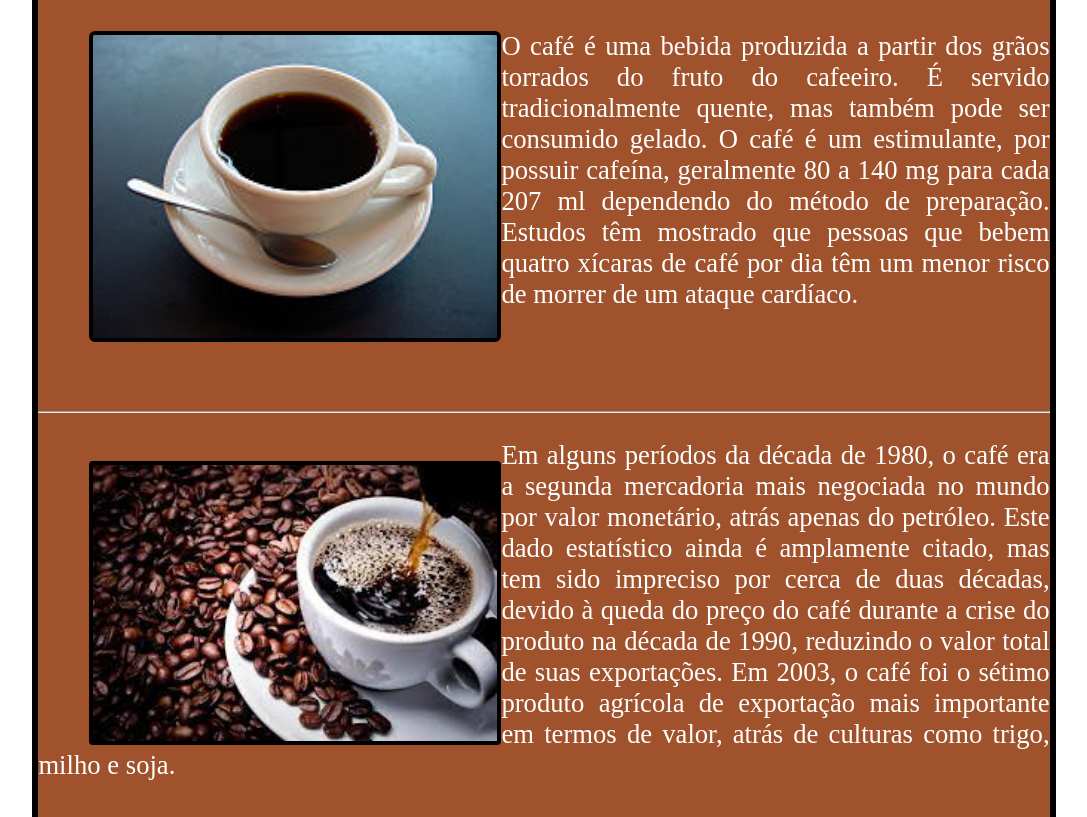
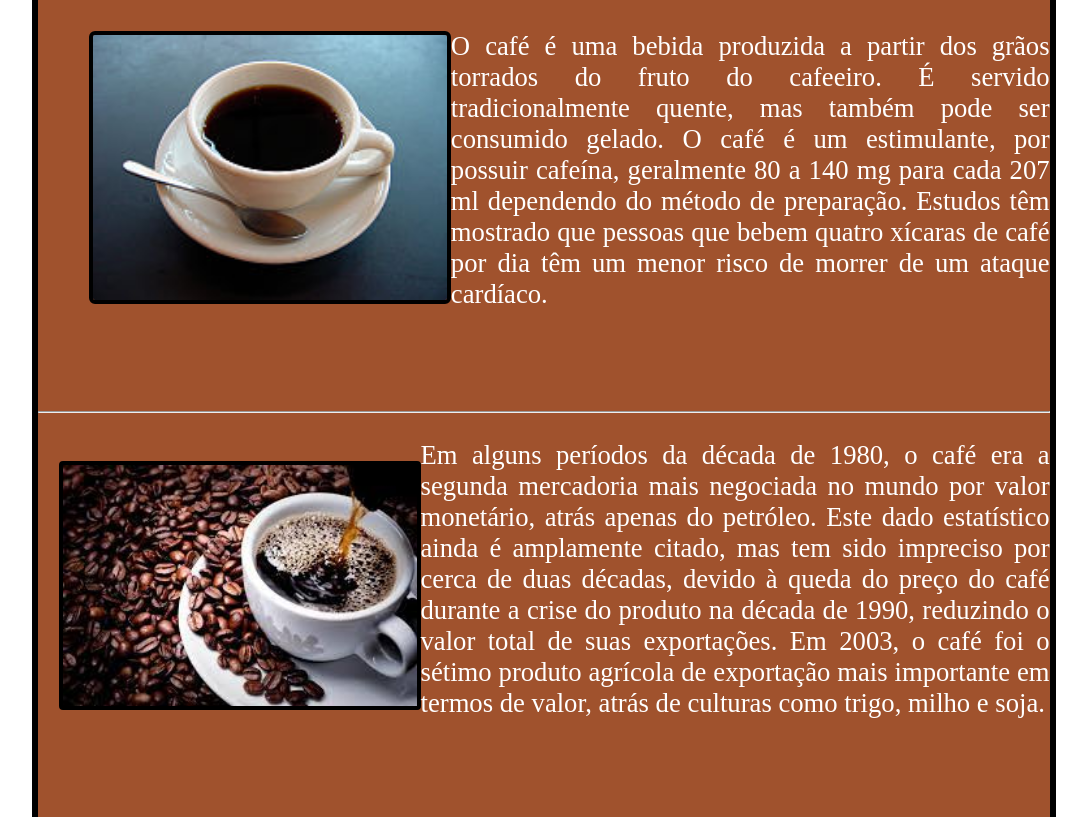
Before and after one commit to Henriquecesar139/SinglePage, a plain HTML site: page index.html in a window 1280 px wide. Shown: the part 110-927 px from the top of the page, without its empty margins (102-1189 px from the left). Drawn offline with Linux system fonts and the light colour scheme.

Commit message:
Update style3.css

```diff
--- a/style3.css
+++ b/style3.css
@@ -23,7 +23,7 @@ h1 {
 .foto-cafe {
     border:black 4px solid;
     margin-left: 5%;
-    width: 40%;
+    width: 35%;
     border-radius: 6px;
     float:left;
 
@@ -32,9 +32,9 @@ h1 {
 .foto-cafe2 {
     border: black 4px solid;
     border-radius: 4px;
-    width: 40%;
+    width: 35%;
     float: left;
-    margin-left: 5%;
+    margin-left: 2%;
     margin-top:4%;
 }
 
```
